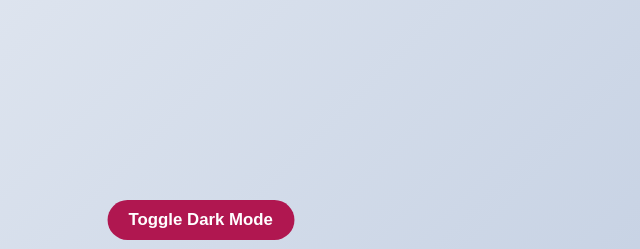
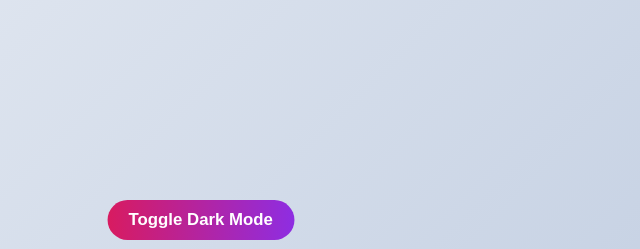
Before and after one commit to Caden-Korell/reminders, a Django app: template templates/reminders.html in a window 1280 px wide, with the pointer over the restyled element. Shown: the part 551-800 px from the top of the page, without its empty margins (439-1079 px from the left). Run offline with Django 5.2, Linux system fonts and the light colour scheme; the template is opened without the code that fills it, so the values that code supplies are empty.

Commit message:
Update reminders.html

```diff
--- a/templates/reminders.html
+++ b/templates/reminders.html
@@ -240,9 +240,9 @@
             transition: background 0.3s ease, color 0.3s ease;
         }
 
-.dark-mode-toggle:hover {
-    background: #B01750;
-}
+        .dark-mode-toggle:hover {
+            background: linear-gradient(90deg, #D81B60, #8E2DE2);
+        }
 
 
         /* ========== Animations ========== */
```
